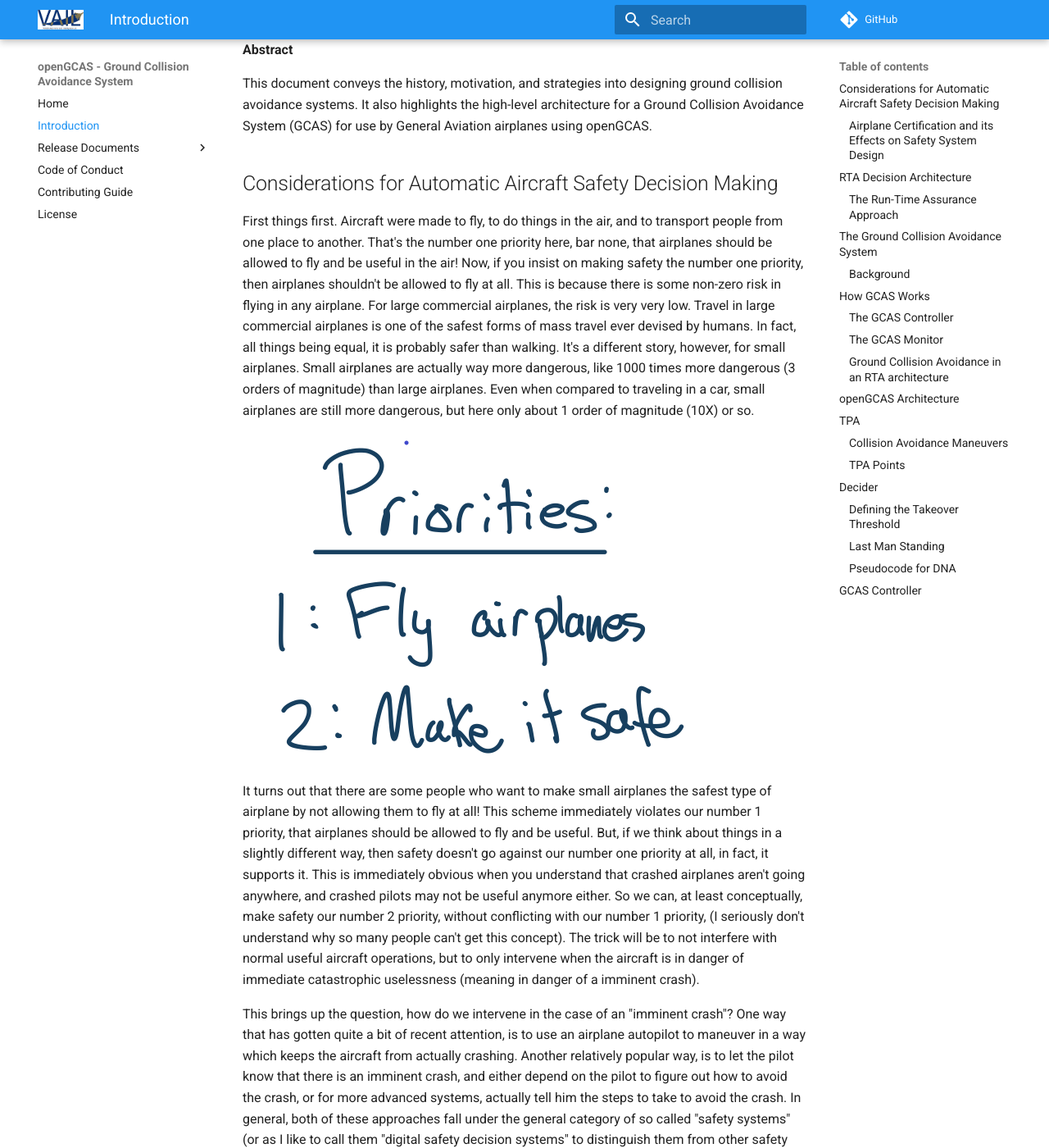
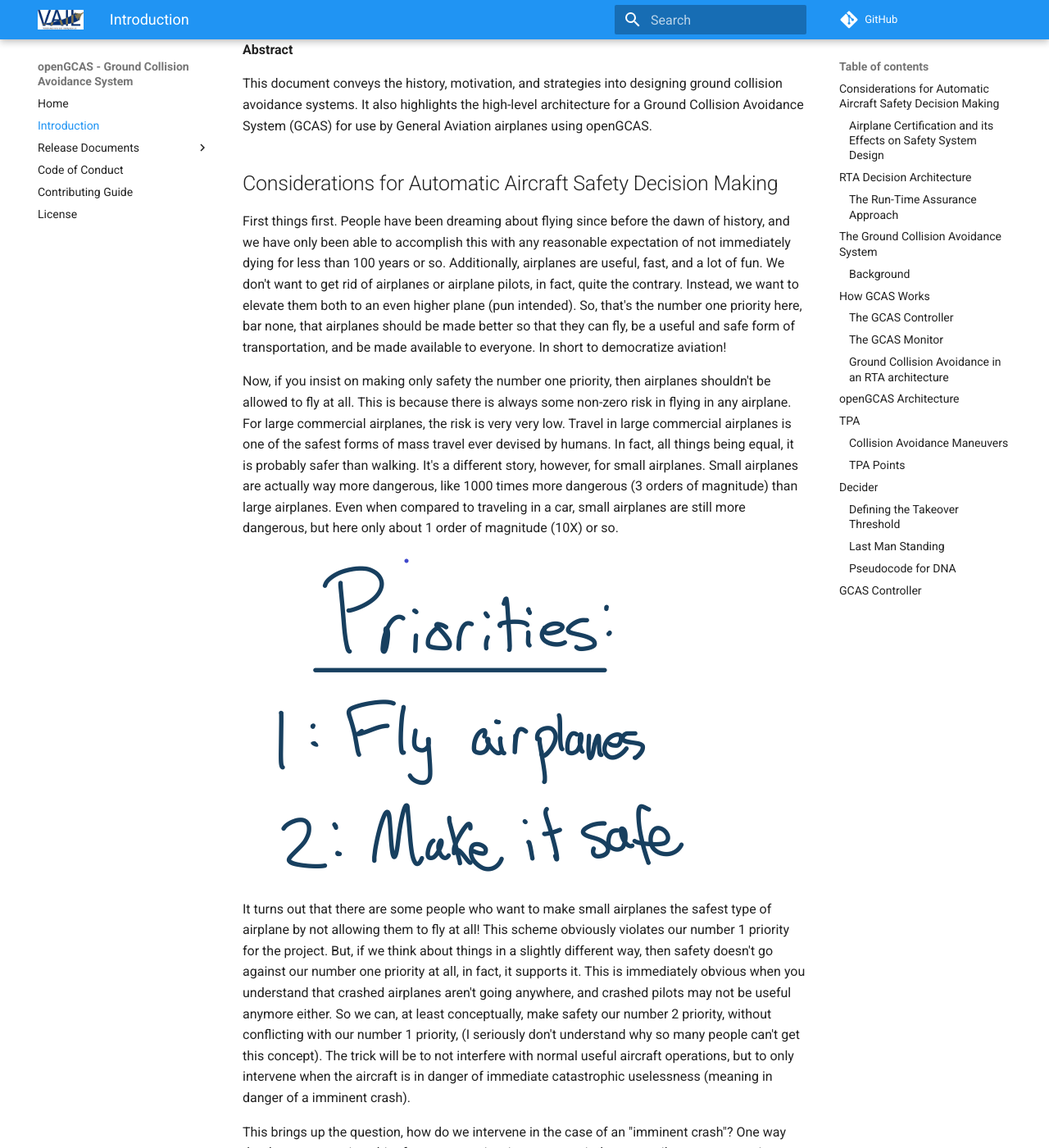
Before and after one commit to FAA-VAIL-Project/openGCAS, an MkDocs documentation site: the page built from docs/intro_to_gcas.md, in a window 1280 px wide and 1400 px high, scrolled down 217 px. Shown: the whole window at 82% size. Built offline with MkDocs 1.6.1 and Material for MkDocs 9.7.7, drawn with Linux system fonts in a browser that asks for light colours; comment, search, counter and statistics services are not loaded.

Commit message:
Just some intro_to_gcas changes

```diff
--- a/docs/intro_to_gcas.md
+++ b/docs/intro_to_gcas.md
@@ -3,8 +3,7 @@
 ![GitHub (Pre-)Release](https://img.shields.io/github/v/release/FAA-VAIL-Project/openGCAS?include_prereleases)
 ![GitHub (Pre-)Release Date](https://img.shields.io/github/release-date-pre/FAA-VAIL-Project/openGCAS)
 
-*Loyd R. Hook, Patrick Maley, Max Hubbard, Jude Urban*
-**September 26, 2022**
+**Revised Jan 18, 2023**
 
 **Abstract**
 
@@ -12,12 +11,14 @@ This document conveys the history, motivation, and strategies into designing gro
 
 ## Considerations for Automatic Aircraft Safety Decision Making
 
-First things first. Aircraft were made to fly, to do things in the air, and to transport people from one place to another. That's the number one priority here, bar none, that airplanes should be allowed to fly and be useful in the air! Now, if you insist on making safety the number one priority, then airplanes shouldn't be allowed to fly at all. This is because there is some non-zero risk in flying in any airplane. For large commercial airplanes, the risk is very very low. Travel in large commercial airplanes is one of the safest forms of mass travel ever devised by humans. In fact, all things being equal, it is probably safer than walking. It's a different story, however, for small airplanes. Small airplanes are actually way more dangerous, like 1000 times more dangerous (3 orders of magnitude) than large airplanes. Even when compared to traveling in a car, small airplanes are still more dangerous, but here only about 1 order of magnitude (10X) or so.
+First things first. People have been dreaming about flying since before the dawn of history, and we have only been able to accomplish this with any reasonable expectation of not immediately dying for less than 100 years or so.  Additionally, airplanes are useful, fast, and a lot of fun.  We don't want to get rid of airplanes or airplane pilots, in fact, quite the contrary.  Instead, we want to elevate them both to an even higher plane (pun intended).  So, that's the number one priority here, bar none, that airplanes should be made better so that they can fly, be a useful and safe form of transportation, and be made available to everyone.  In short to democratize aviation!
+
+Now, if you insist on making only safety the number one priority, then airplanes shouldn't be allowed to fly at all. This is because there is always some non-zero risk in flying in any airplane. For large commercial airplanes, the risk is very very low. Travel in large commercial airplanes is one of the safest forms of mass travel ever devised by humans. In fact, all things being equal, it is probably safer than walking. It's a different story, however, for small airplanes. Small airplanes are actually way more dangerous, like 1000 times more dangerous (3 orders of magnitude) than large airplanes. Even when compared to traveling in a car, small airplanes are still more dangerous, but here only about 1 order of magnitude (10X) or so.
 
 <!-- FIGURE priorites -->
 ![Priorities](img/intro/priorites.png)
 
-It turns out that there are some people who want to make small airplanes the safest type of airplane by not allowing them to fly at all! This scheme immediately violates our number 1 priority, that airplanes should be allowed to fly and be useful. But, if we think about things in a slightly different way, then safety doesn't go against our number one priority at all, in fact, it supports it. This is immediately obvious when you understand that crashed airplanes aren't going anywhere, and crashed pilots may not be useful anymore either. So we can, at least conceptually, make safety our number 2 priority, without conflicting with our number 1 priority, (I seriously don't understand why so many people can't get this concept). The trick will be to not interfere with normal useful aircraft operations, but to only intervene when the aircraft is in danger of immediate catastrophic uselessness (meaning in danger of a imminent crash).
+It turns out that there are some people who want to make small airplanes the safest type of airplane by not allowing them to fly at all! This scheme obviously violates our number 1 priority for the project. But, if we think about things in a slightly different way, then safety doesn't go against our number one priority at all, in fact, it supports it. This is immediately obvious when you understand that crashed airplanes aren't going anywhere, and crashed pilots may not be useful anymore either. So we can, at least conceptually, make safety our number 2 priority, without conflicting with our number 1 priority, (I seriously don't understand why so many people can't get this concept). The trick will be to not interfere with normal useful aircraft operations, but to only intervene when the aircraft is in danger of immediate catastrophic uselessness (meaning in danger of a imminent crash).
 
 This brings up the question, how do we intervene in the case of an "imminent crash"? One way that has gotten quite a bit of recent attention, is to use an airplane autopilot to maneuver in a way which keeps the aircraft from actually crashing. Another relatively popular way, is to let the pilot know that there is an imminent crash, and either depend on the pilot to figure out how to avoid the crash, or for more advanced systems, actually tell him the steps to take to avoid the crash. In general, both of these approaches fall under the general category of so called "safety systems" (or as I like to call them "digital safety decision systems" to distinguish them from other safety apparatuses).
 
```
